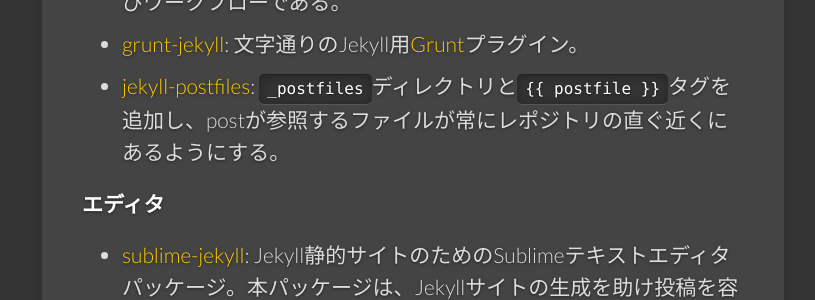
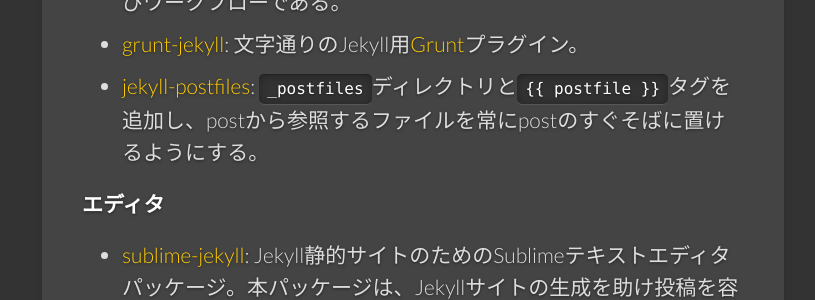
Before and after one commit to jekyllrb-ja/jekyllrb-ja.github.io, a Jekyll site: the page built from docs/plugins.md, in a window 1280 px wide and 900 px high, scrolled down 16843 px. Shown: the part 187-487 px from the top of the window, without its empty margins (129-944 px from the left). Built offline with Jekyll 4.4.1, drawn with Linux system fonts in a browser that asks for light colours; nearby versions of some CDN libraries; some web fonts are replaced.

Commit message:
指摘点の修正 for #105

```diff
--- a/docs/plugins.md
+++ b/docs/plugins.md
@@ -1109,7 +1109,7 @@
 - [Singlepage-jekyll](https://github.com/JCB-K/singlepage-jekyll) by [JCB-K](https://github.com/JCB-K): Jekyllを動的な単一ページWebサイトに変える。
 - [generator-jekyllrb](https://github.com/robwierzbowski/generator-jekyllrb): Jekyllを[Yeoman](http://yeoman.io/)でラップするジェネレータ。Yeomanは、最新のWebアプリを構築するためのツールセットおよびワークフローである。
 - [grunt-jekyll](https://github.com/dannygarcia/grunt-jekyll): 文字通りのJekyll用[Grunt](http://gruntjs.com/)プラグイン。
-- [jekyll-postfiles](https://github.com/indirect/jekyll-postfiles): `_postfiles`ディレクトリと{% raw %}`{{ postfile }}`{% endraw %}タグを追加し、postが参照するファイルが常にレポジトリの直ぐ近くにあるようにする。
+- [jekyll-postfiles](https://github.com/indirect/jekyll-postfiles): `_postfiles`ディレクトリと{% raw %}`{{ postfile }}`{% endraw %}タグを追加し、postから参照するファイルを常にpostのすぐそばに置けるようにする。
 
 <!--original
 - [Pygments Cache Path by Raimonds Simanovskis](https://github.com/rsim/blog.rayapps.com/blob/master/_plugins/pygments_cache_patch.rb): Plugin to cache syntax-highlighted code from Pygments.
```
